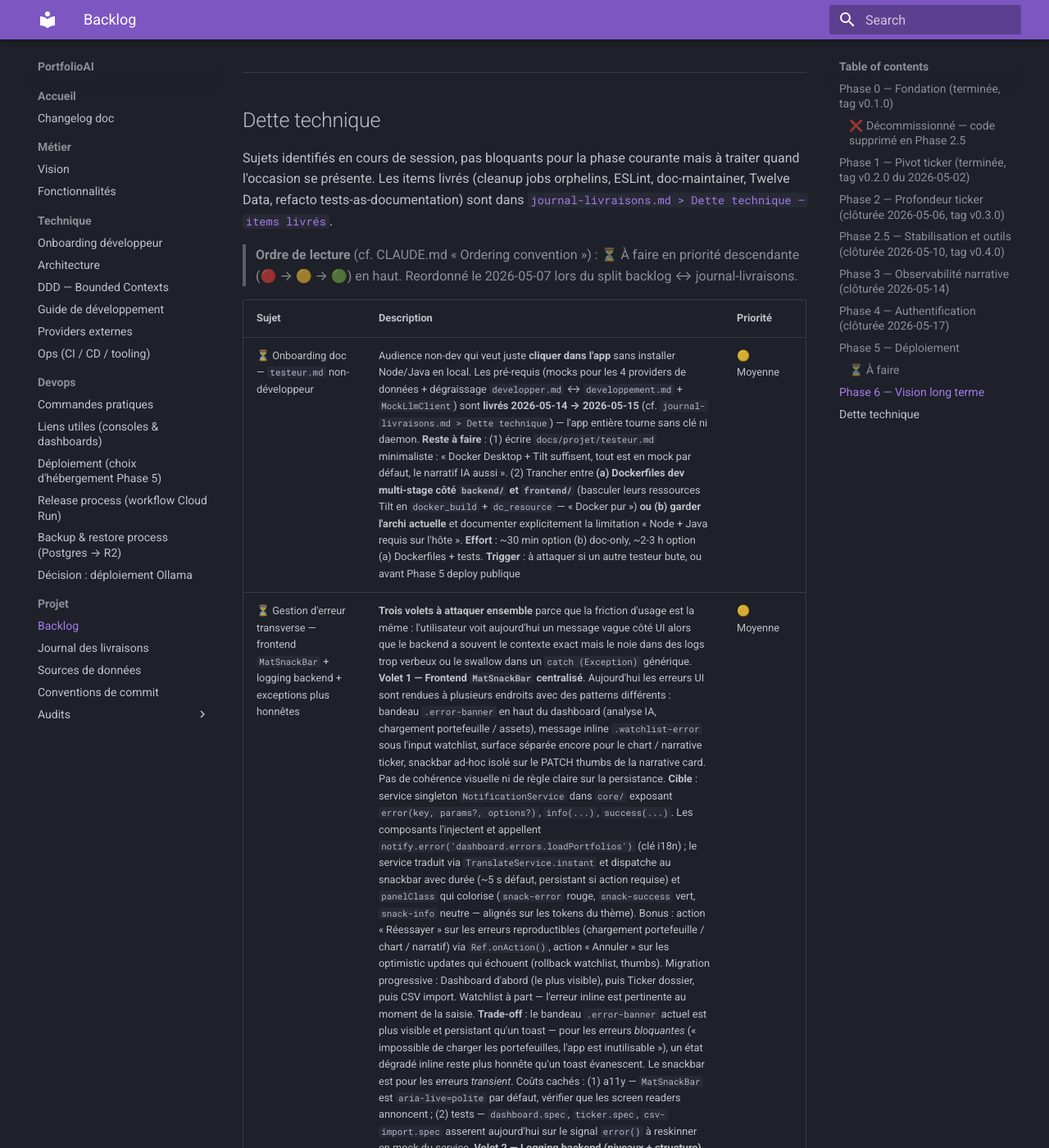
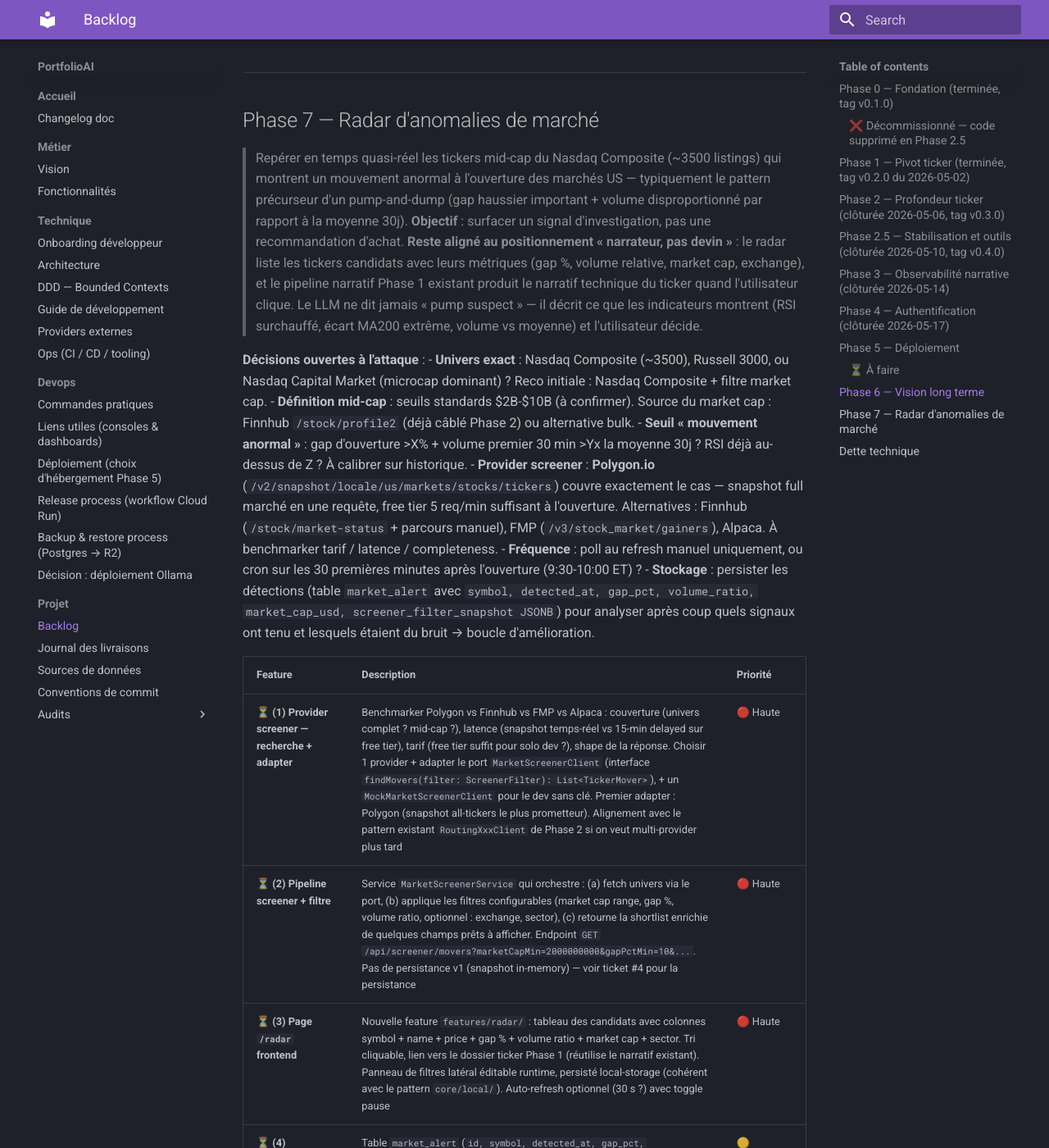
Before and after one commit to jv3n/trade, an MkDocs documentation site: the page built from docs/projet/backlog.md, in a window 1280 px wide and 1400 px high, scrolled down 12239 px. Shown: the whole window at 82% size. Built offline with MkDocs 1.6.1 and Material for MkDocs 9.7.7, drawn with Linux system fonts in a browser that asks for light colours; some of the changed text lies outside the part shown.

Commit message:
docs(backlog): add Phase 7 — market anomaly radar

```diff
--- a/docs/projet/backlog.md
+++ b/docs/projet/backlog.md
@@ -101,6 +101,30 @@ Suivi des features par phase. Mis à jour à chaque session de développement.
 
 ---
 
+## Phase 7 — Radar d'anomalies de marché
+
+> Repérer en temps quasi-réel les tickers mid-cap du Nasdaq Composite (~3500 listings) qui montrent un mouvement anormal à l'ouverture des marchés US — typiquement le pattern précurseur d'un pump-and-dump (gap haussier important + volume disproportionné par rapport à la moyenne 30j). **Objectif** : surfacer un signal d'investigation, pas une recommandation d'achat. **Reste aligné au positionnement « narrateur, pas devin »** : le radar liste les tickers candidats avec leurs métriques (gap %, volume relative, market cap, exchange), et le pipeline narratif Phase 1 existant produit le narratif technique du ticker quand l'utilisateur clique. Le LLM ne dit jamais « pump suspect » — il décrit ce que les indicateurs montrent (RSI surchauffé, écart MA200 extrême, volume vs moyenne) et l'utilisateur décide.
+
+**Décisions ouvertes à l'attaque** :
+- **Univers exact** : Nasdaq Composite (~3500), Russell 3000, ou Nasdaq Capital Market (microcap dominant) ? Reco initiale : Nasdaq Composite + filtre market cap.
+- **Définition mid-cap** : seuils standards $2B-$10B (à confirmer). Source du market cap : Finnhub `/stock/profile2` (déjà câblé Phase 2) ou alternative bulk.
+- **Seuil « mouvement anormal »** : gap d'ouverture >X% + volume premier 30 min >Yx la moyenne 30j ? RSI déjà au-dessus de Z ? À calibrer sur historique.
+- **Provider screener** : **Polygon.io** (`/v2/snapshot/locale/us/markets/stocks/tickers`) couvre exactement le cas — snapshot full marché en une requête, free tier 5 req/min suffisant à l'ouverture. Alternatives : Finnhub (`/stock/market-status` + parcours manuel), FMP (`/v3/stock_market/gainers`), Alpaca. À benchmarker tarif / latence / completeness.
+- **Fréquence** : poll au refresh manuel uniquement, ou cron sur les 30 premières minutes après l'ouverture (9:30-10:00 ET) ?
+- **Stockage** : persister les détections (table `market_alert` avec `symbol, detected_at, gap_pct, volume_ratio, market_cap_usd, screener_filter_snapshot JSONB`) pour analyser après coup quels signaux ont tenu et lesquels étaient du bruit → boucle d'amélioration.
+
+| Feature | Description | Priorité |
+|---------|-------------|----------|
+| ⏳ **(1) Provider screener — recherche + adapter** | Benchmarker Polygon vs Finnhub vs FMP vs Alpaca : couverture (univers complet ? mid-cap ?), latence (snapshot temps-réel vs 15-min delayed sur free tier), tarif (free tier suffit pour solo dev ?), shape de la réponse. Choisir 1 provider + adapter le port `MarketScreenerClient` (interface `findMovers(filter: ScreenerFilter): List<TickerMover>`), + un `MockMarketScreenerClient` pour le dev sans clé. Premier adapter : Polygon (snapshot all-tickers le plus prometteur). Alignement avec le pattern existant `RoutingXxxClient` de Phase 2 si on veut multi-provider plus tard | 🔴 Haute |
+| ⏳ **(2) Pipeline screener + filtre** | Service `MarketScreenerService` qui orchestre : (a) fetch univers via le port, (b) applique les filtres configurables (market cap range, gap %, volume ratio, optionnel : exchange, sector), (c) retourne la shortlist enrichie de quelques champs prêts à afficher. Endpoint `GET /api/screener/movers?marketCapMin=2000000000&gapPctMin=10&...`. Pas de persistance v1 (snapshot in-memory) — voir ticket #4 pour la persistance | 🔴 Haute |
+| ⏳ **(3) Page `/radar` frontend** | Nouvelle feature `features/radar/` : tableau des candidats avec colonnes symbol + name + price + gap % + volume ratio + market cap + sector. Tri cliquable, lien vers le dossier ticker Phase 1 (réutilise le narratif existant). Panneau de filtres latéral éditable runtime, persisté local-storage (cohérent avec le pattern `core/local/`). Auto-refresh optionnel (30 s ?) avec toggle pause | 🔴 Haute |
+| ⏳ **(4) Persistance des détections — historique radar** | Table `market_alert` (`id, symbol, detected_at, gap_pct, volume_ratio, market_cap_usd, exchange, sector, screener_filter_snapshot JSONB`). Permet de rejouer après coup « qu'est-ce qui s'est déclenché ce matin et qu'est-ce qui a tenu vs s'est effondré » → boucle d'amélioration sur les seuils. Endpoint `GET /api/screener/history?from=...&to=...`. Pas une priorité v1, à attaquer une fois (1)(2)(3) stabilisés | 🟡 Moyenne |
+| ⏳ **(5) Cron pré-fetch ouverture marché** | Job programmé qui poll le screener à 9:31, 9:35, 9:45, 10:00 ET (heures d'ouverture marché US, fuseau Eastern). Cache en mémoire le snapshot le plus récent pour que la page `/radar` charge instant. Reuse du pattern Phase 6 Vague 2 #4 cron pré-chauffe quand il sera livré | 🟡 Moyenne |
+| ⏳ **(6) Intégration watchlist — ajout 1-clic depuis le radar** | Bouton « Ajouter à la watchlist » sur chaque ligne du radar. Réutilise le module `watchlist/` Phase 2 existant. Permet de glisser un ticker repéré au radar dans le flow d'analyse normal sans saisie manuelle | 🟢 Basse |
+| ⏳ **(7) Alertes push/email sur seuils** | Quand un ticker matche les filtres pendant N minutes consécutives, notification (mail / browser push). Dépend de la décision Phase 6 Vague 3 #6 Watchlist alertes pour le canal de notification (cohérence : un seul système d'alertes) | 🟢 Basse |
+
+---
+
 ## Dette technique
 
 Sujets identifiés en cours de session, pas bloquants pour la phase courante mais à traiter quand l'occasion se présente. Les items livrés (cleanup jobs orphelins, ESLint, doc-maintainer, Twelve Data, refacto tests-as-documentation) sont dans [`journal-livraisons.md > Dette technique — items livrés`](./journal-livraisons.md#dette-technique--items-livrés).
```
